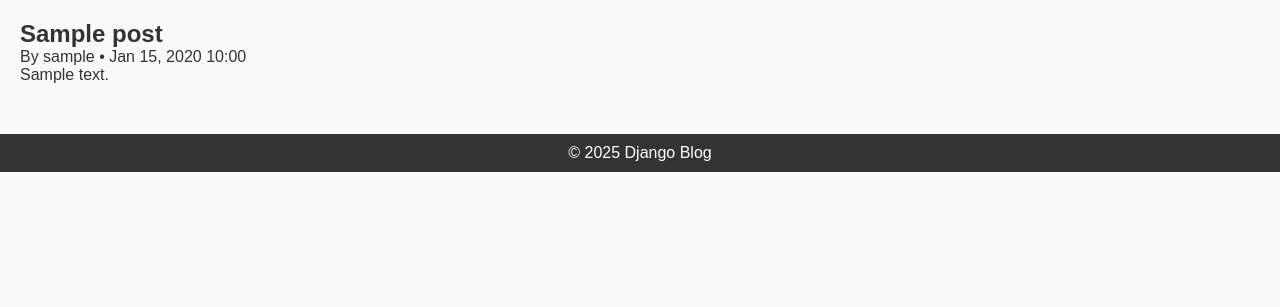
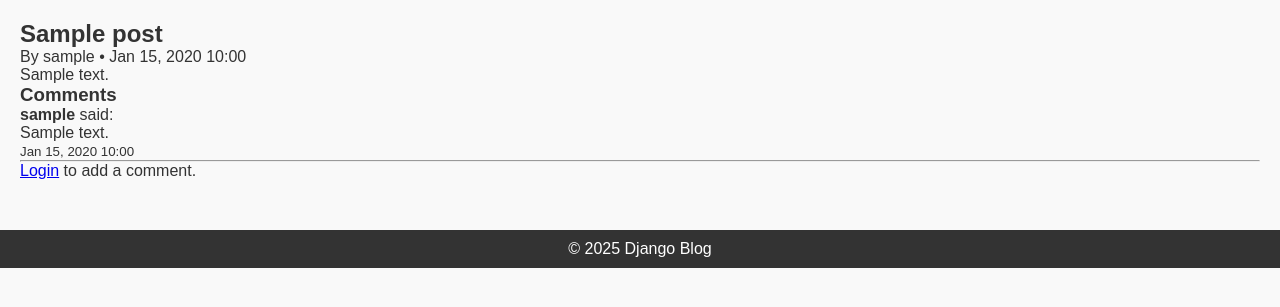
Before and after one commit to BMwendwaM/Alx_DjangoLearnLab, a Django app: page /post/1/ in a window 1280 px wide. Shown: the part 41-348 px from the top of the page. Run offline with Django 5.2, Linux system fonts and the light colour scheme; tables that the repository leaves empty hold one stand-in row (values such as "Sample post").

Commit message:
Add Comment feature with CRUD operations to the blog app.

```diff
--- a/django_blog/blog/models.py
+++ b/django_blog/blog/models.py
@@ -2,6 +2,7 @@ from django.db import models
 from django.db.models.signals import post_save
 from django.dispatch import receiver
 from django.contrib.auth.models import User
+from django.urls import reverse
 
 # Post model representing a blog post
 class Post(models.Model):
@@ -12,6 +13,9 @@ class Post(models.Model):
 
     def __str__(self):
         return self.title
+
+    def get_absolute_url(self):
+        return reverse('post-detail', kwargs={'pk': self.pk})
 
 
 
@@ -30,3 +34,17 @@ def create_or_update_user_profile(sender, instance, created, **kwargs):
     if created:
         Profile.objects.create(user=instance)
     instance.profile.save()
+
+
+
+# Comment model representing comments on blog posts
+
+class Comment(models.Model):
+    post = models.ForeignKey(Post, related_name="comments", on_delete=models.CASCADE)
+    author = models.ForeignKey(User, related_name="comments", on_delete=models.CASCADE)
+    content = models.TextField()
+    created_at = models.DateTimeField(auto_now_add=True)
+    updated_at = models.DateTimeField(auto_now=True)
+
+    def __str__(self):
+        return f"Comment by {self.author.username} on {self.post.title}"
--- a/django_blog/blog/templates/blog/post_detail.html
+++ b/django_blog/blog/templates/blog/post_detail.html
@@ -1,5 +1,7 @@
 {% extends 'blog/base.html' %}
+
 {% block title %}{{ object.title }}{% endblock %}
+
 {% block content %}
 <article>
   <h1>{{ object.title }}</h1>
@@ -8,9 +10,39 @@
 
   {% if user == object.author %}
     <p>
-      <a href="{% url 'post-edit' object.pk %}">Edit</a> |
+      <a href="{% url 'post-update' object.pk %}">Edit</a> |
       <a href="{% url 'post-delete' object.pk %}">Delete</a>
     </p>
   {% endif %}
 </article>
+
+<h3>Comments</h3>
+
+{% for comment in object.comments.all %}
+    <div>
+        <p><strong>{{ comment.author.username }}</strong> said:</p>
+        <p>{{ comment.content }}</p>
+        <small>{{ comment.created_at|date:"M d, Y H:i" }}</small>
+
+        {% if comment.author == user %}
+            <a href="{% url 'edit_comment' comment.pk %}">Edit</a>
+            <a href="{% url 'delete_comment' comment.pk %}">Delete</a>
+        {% endif %}
+    </div>
+    <hr>
+{% empty %}
+    <p>No comments yet.</p>
+{% endfor %}
+
+{% if user.is_authenticated %}
+    <h4>Add a comment</h4>
+    <form method="post" action="{% url 'add_comment' object.pk %}">
+        {% csrf_token %}
+        {{ comment_form.as_p }}
+        <button type="submit">Post Comment</button>
+    </form>
+{% else %}
+    <p><a href="{% url 'login' %}">Login</a> to add a comment.</p>
+{% endif %}
+
 {% endblock %}
--- a/django_blog/blog/urls.py
+++ b/django_blog/blog/urls.py
@@ -22,4 +22,9 @@ urlpatterns = [
     path('post/<int:pk>/', PostDetailView.as_view(), name='post-detail'),
     path('post/<int:pk>/update/', PostUpdateView.as_view(), name='post-update'),
     path('post/<int:pk>/delete/', PostDeleteView.as_view(), name='post-delete'),
+
+    # Comment URLs
+    path("posts/<int:post_id>/comments/new/", views.add_comment, name="add_comment"),
+    path("comments/<int:pk>/edit/", views.edit_comment, name="edit_comment"),
+    path("comments/<int:pk>/delete/", views.delete_comment, name="delete_comment"),
 ]
--- a/django_blog/blog/views.py
+++ b/django_blog/blog/views.py
@@ -1,8 +1,8 @@
-from django.shortcuts import render, redirect
+from django.shortcuts import render, redirect, get_object_or_404
 from django.contrib import messages
 from django.contrib.auth.decorators import login_required
-from .forms import UserRegisterForm, ProfileForm, ProfileUpdateForm, PostForm
-from .models import Post
+from .forms import UserRegisterForm, ProfileForm, ProfileUpdateForm, PostForm, CommentForm
+from .models import Post, Comment
 from django.urls import reverse_lazy
 from django.views.generic import ListView, DetailView, CreateView, UpdateView, DeleteView
 from django.contrib.auth.mixins import LoginRequiredMixin, UserPassesTestMixin
@@ -102,3 +102,63 @@ class PostDeleteView(LoginRequiredMixin, UserPassesTestMixin, DeleteView):
     def test_func(self):
         post = self.get_object()
         return post.author == self.request.user
+
+
+# CRUD Views for Comments on Posts
+# ADD YOUR COMMENT VIEW
+
+@login_required
+def add_comment(request, post_id):
+    post = get_object_or_404(Post, pk=post_id)
+    if request.method == "POST":
+        form = CommentForm(request.POST)
+        if form.is_valid():
+            comment = form.save(commit=False)  # Don't save yet
+            comment.author = request.user      # Set logged-in user
+            comment.post = post                # Link to post
+            comment.save()                     # Save to database
+            messages.success(request, "Comment added successfully!")
+            return redirect("post_detail", pk=post.pk)
+    else:
+        form = CommentForm()
+    return render(request, "blog/comment_form.html", {"form": form})
+
+
+# EDIT YOUR COMMENT VIEW
+
+@login_required
+def edit_comment(request, comment_id):
+    comment = get_object_or_404(Comment, pk=comment_id)
+
+    # Only allow the author to edit
+
+    if comment.author != request.user:
+        messages.error(request, "You are not allowed to edit this comment.")
+        return redirect("post_detail", pk=comment.post.pk)
+
+    if request.method == "POST":
+        form = CommentForm(request.POST, instance=comment)
+        if form.is_valid():
+            form.save()
+            messages.success(request, "Comment updated successfully!")
+            return redirect("post_detail", pk=comment.post.pk)
+    else:
+        form = CommentForm(instance=comment)
+    return render(request, "blog/comment_form.html", {"form": form})
+
+# DELETE YOUR COMMENT VIEW
+
+@login_required
+def delete_comment(request, comment_id):
+    comment = get_object_or_404(Comment, pk=comment_id)
+
+    if comment.author != request.user:
+        messages.error(request, "You are not allowed to delete this comment.")
+        return redirect("post_detail", pk=comment.post.pk)
+
+    if request.method == "POST":
+        comment.delete()
+        messages.success(request, "Comment deleted successfully!")
+        return redirect("post_detail", pk=comment.post.pk)
+
+    return render(request, "blog/comment_delete.html", {"comment": comment})
```
Also changed, not shown: django_blog/blog/forms.py (+9 -1 lines), django_blog/blog/templates/blog/comment_delete.html (added, +15 -0 lines), django_blog/blog/templates/blog/comment_form.html (added, +15 -0 lines), django_blog/README.md, django_blog/blog/migrations/0003_comment.py (added).
